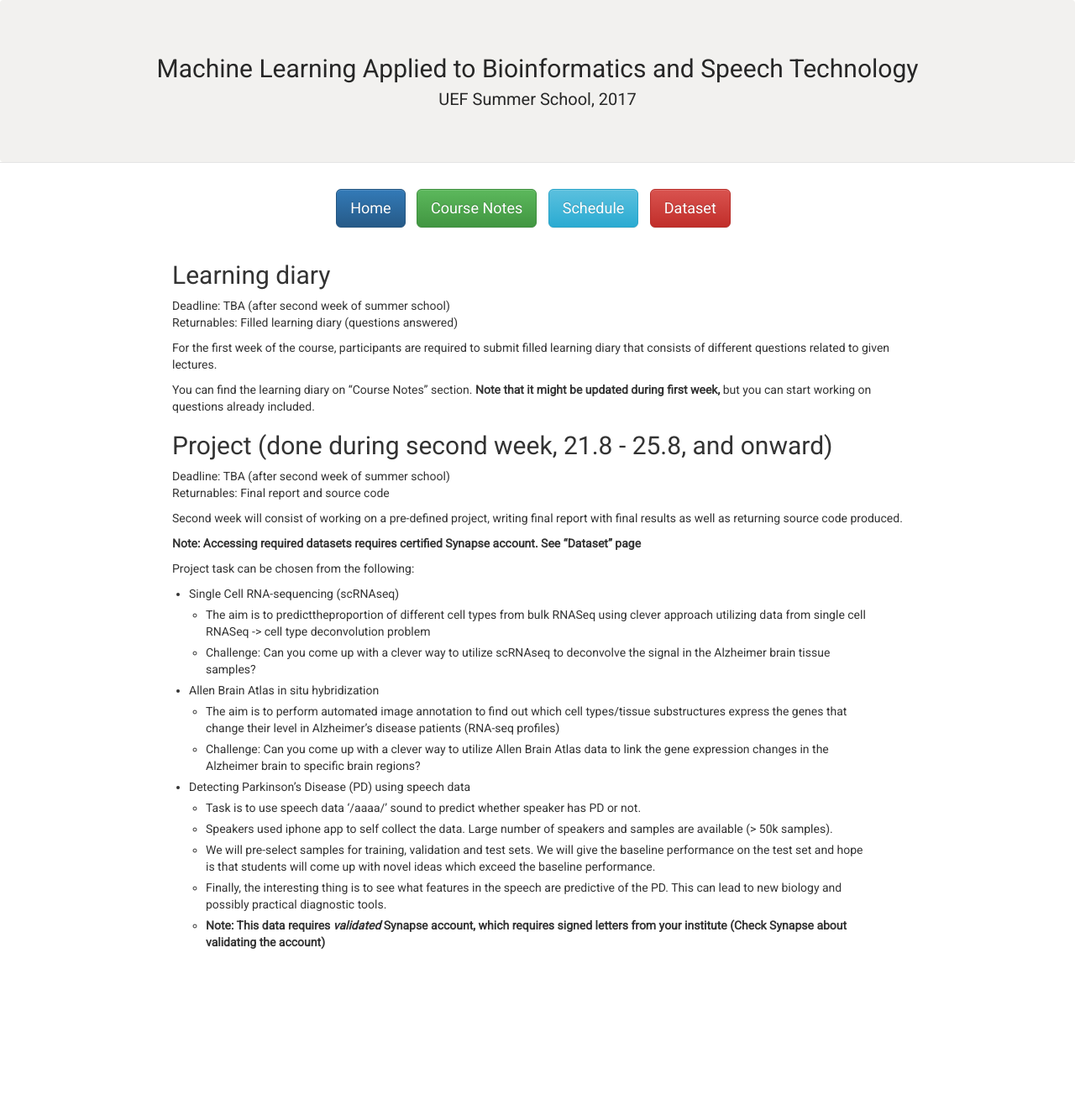
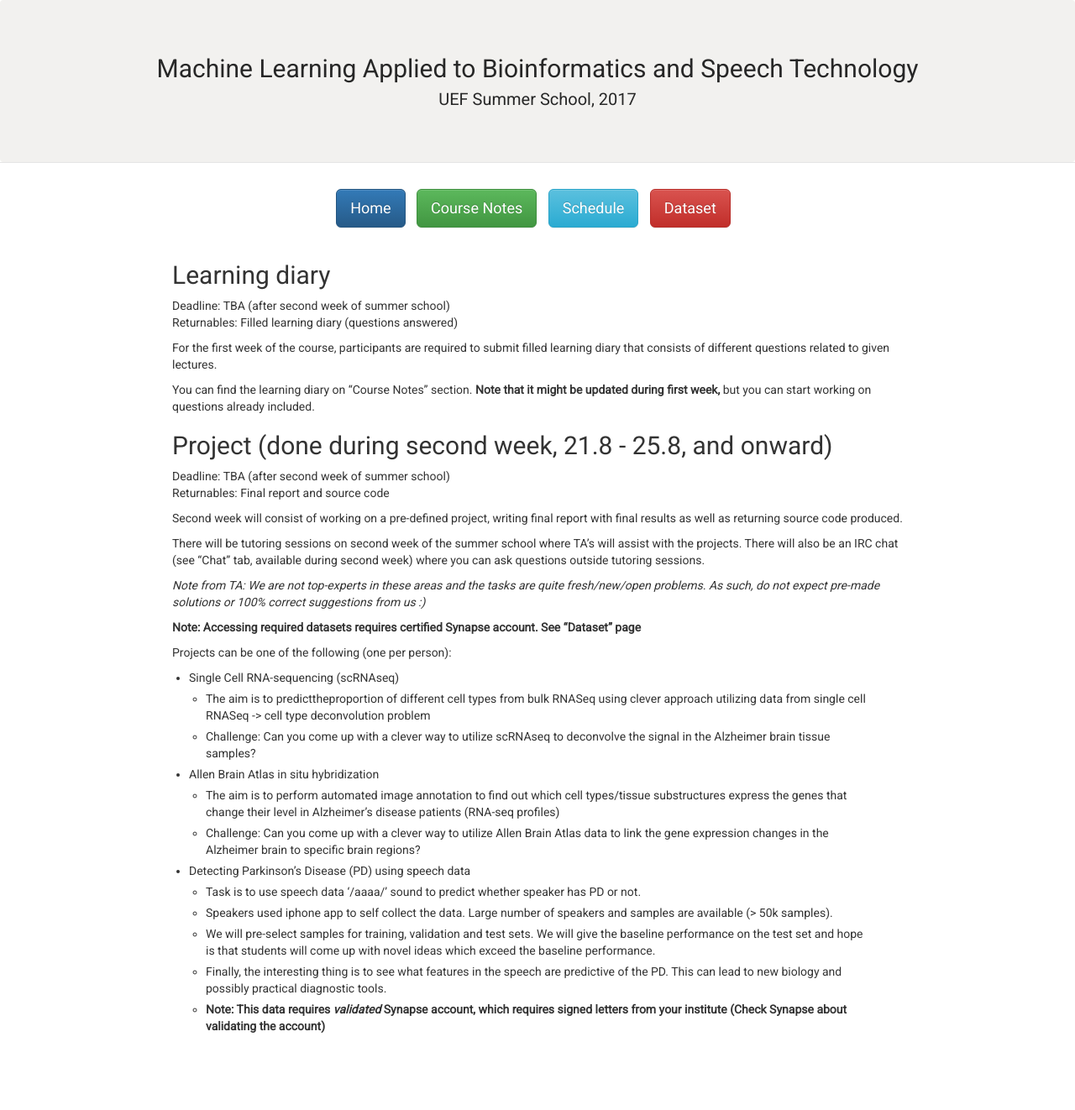
Before and after one commit to abrahamwoubie/Summer_School_RL, a Jekyll site: the page built from tasks.md, in a window 1280 px wide. Shown: the whole page at 84% size. Built offline with Jekyll 4.4.1, drawn with Linux system fonts in a browser that asks for light colours; nearby versions of some CDN libraries; before the commit the page ends 1222 px from its top, so only the background shows below that.

Commit message:
Clarified on second week tasks

```diff
--- a/tasks.md
+++ b/tasks.md
@@ -22,9 +22,15 @@ Returnables: Final report and source code
 Second week will consist of working on a pre-defined project, writing
 final report with final results as well as returning source code produced.
 
+There will be tutoring sessions on second week of the summer school where
+TA's will assist with the projects. There will also be an IRC chat (see "Chat" tab, available during second week)
+where you can ask questions outside tutoring sessions.
+
+*Note from TA: We are not top-experts in these areas and the tasks are quite fresh/new/open problems. As such, do not expect pre-made solutions or 100% correct suggestions from us :)*
+
 **Note: Accessing required datasets requires certified Synapse account. See "Dataset" page**
 
-Project task can be chosen from the following:
+Projects can be one of the following (one per person):
 
 - Single Cell RNA-sequencing (scRNAseq)
     - The aim is to predicttheproportion of different cell types from bulk RNASeq using clever approach utilizing data from single cell RNASeq -> cell type deconvolution problem
```
